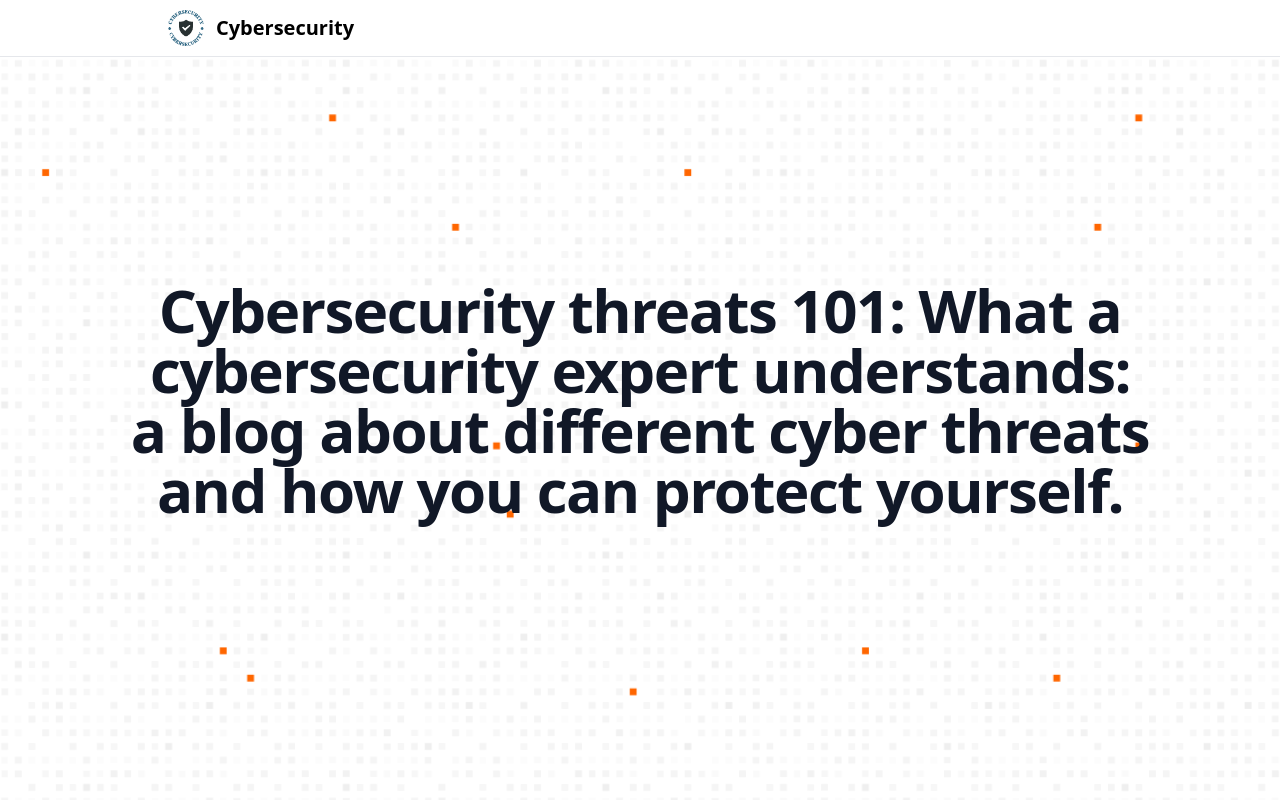
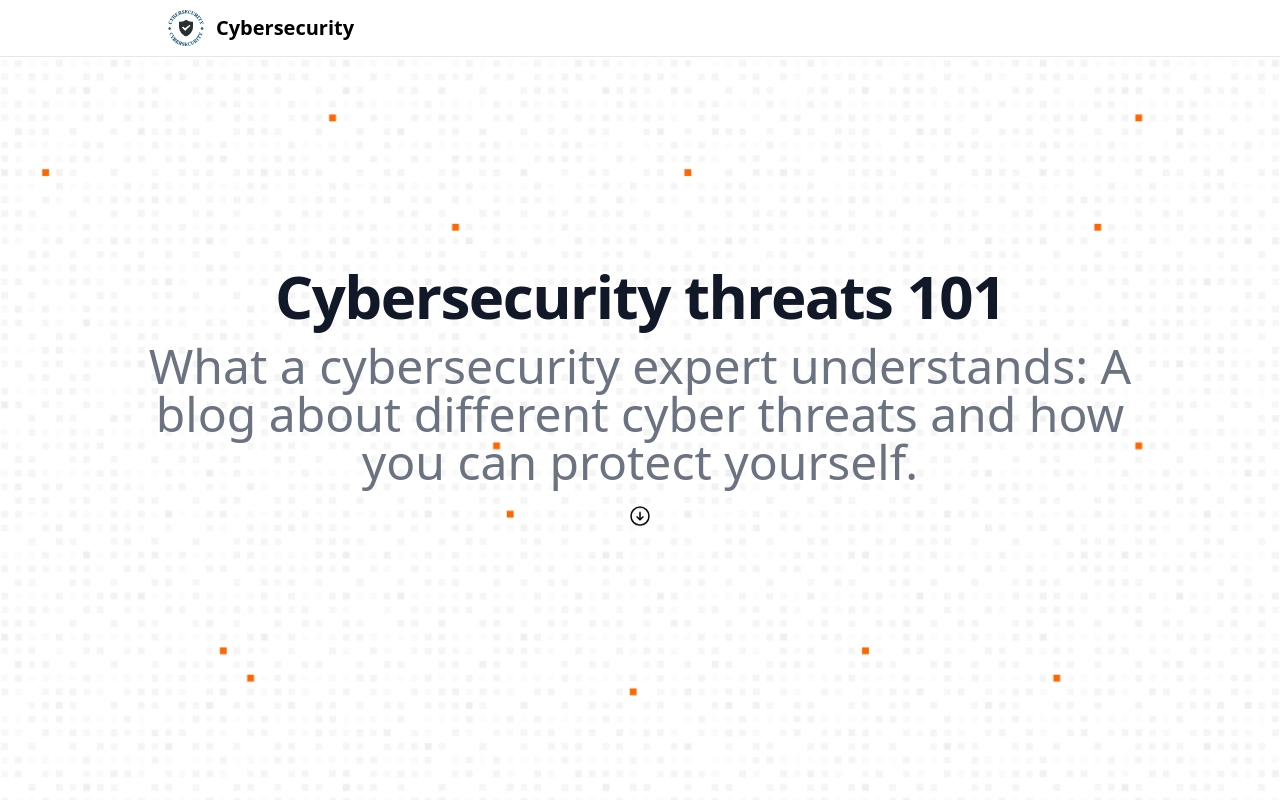
Before and after one commit to mikowesome/nextjs-assessment, a Next.js app: page / in a window 1280 px wide. Shown: the top 800 px of the page. Built offline with nearby package versions, Linux system fonts and the light colour scheme.

Commit message:
add z index to overlap animated elements

```diff
--- a/components/navbar.js
+++ b/components/navbar.js
@@ -2,7 +2,7 @@ import Link from 'next/link'
 
 const Navbar = () => {
   return (
-    <nav className="bg-white border-b border-gray-200 fixed w-full dark:bg-gray-900">
+    <nav className="bg-white border-b border-gray-200 fixed w-full dark:bg-gray-900 z-10">
         <div className="flex items-center justify-between px-4 py-2.5 md:px-6 max-w-3xl mx-auto sm:px-6 lg:max-w-5xl lg:px-0">
             <Link href='/' className='flex items-center'>
                 <img
--- a/pages/index.js
+++ b/pages/index.js
@@ -11,13 +11,21 @@ const Home = ({ articles }) => {
             <link rel="icon" href="/logo-no-background.png" />
         </Head>
         <main className="max-w-3xl mx-auto px-4 sm:px-6 lg:max-w-5xl lg:px-0">
-            <header className="flex items-center justify-center min-h-screen hero">
-                <h1 className="text-3xl text-center font-extrabold leading-9 tracking-tight text-gray-900 sm:text-4xl sm:leading-10 md:text-5xl xl:text-6xl">
-                    Cybersecurity threats 101: What a cybersecurity expert understands: a blog about different cyber threats and how you can protect yourself.
+            <header className="flex flex-col items-center justify-center min-h-screen hero">
+                <h1 className="text-3xl text-center font-extrabold leading-9 tracking-tight text-gray-900 sm:text-4xl sm:leading-10 md:text-5xl xl:text-6xl mb-4">
+                    Cybersecurity threats 101
                 </h1>
+                <p className="mb-6 text-lg text-center font-medium text-gray-500 lg:text-3xl sm:text-xl xl:text-5xl dark:text-gray-400">
+                    What a cybersecurity expert understands: A blog about different cyber threats and how you can protect yourself.
+                </p>
+                <a className="animate-bounce cursor-pointer" href="#articles">
+                    <svg xmlns="http://www.w3.org/2000/svg" fill="none" viewBox="0 0 24 24" strokeWidth="1.5" stroke="currentColor" className="w-6 h-6">
+                        <path strokeLinecap="round" strokeLinejoin="round" d="M9 12.75l3 3m0 0l3-3m-3 3v-7.5M21 12a9 9 0 11-18 0 9 9 0 0118 0z" />
+                    </svg>
+                </a>
             </header>
-            {/* <hr class="my-8 h-px bg-gray-200 border-0 dark:bg-gray-700" /> */}
-            <div className="mb-20 lg:grid lg:grid-cols-2">
+            {/* <hr className="my-8 h-px bg-gray-200 border-0 dark:bg-gray-700" /> */}
+            <div id="articles" className="mb-20 lg:grid lg:grid-cols-2 scroll-mt-6">
                 {
                     articles.map(article => <Article key={article.id} article={article} />)
                 }
```
